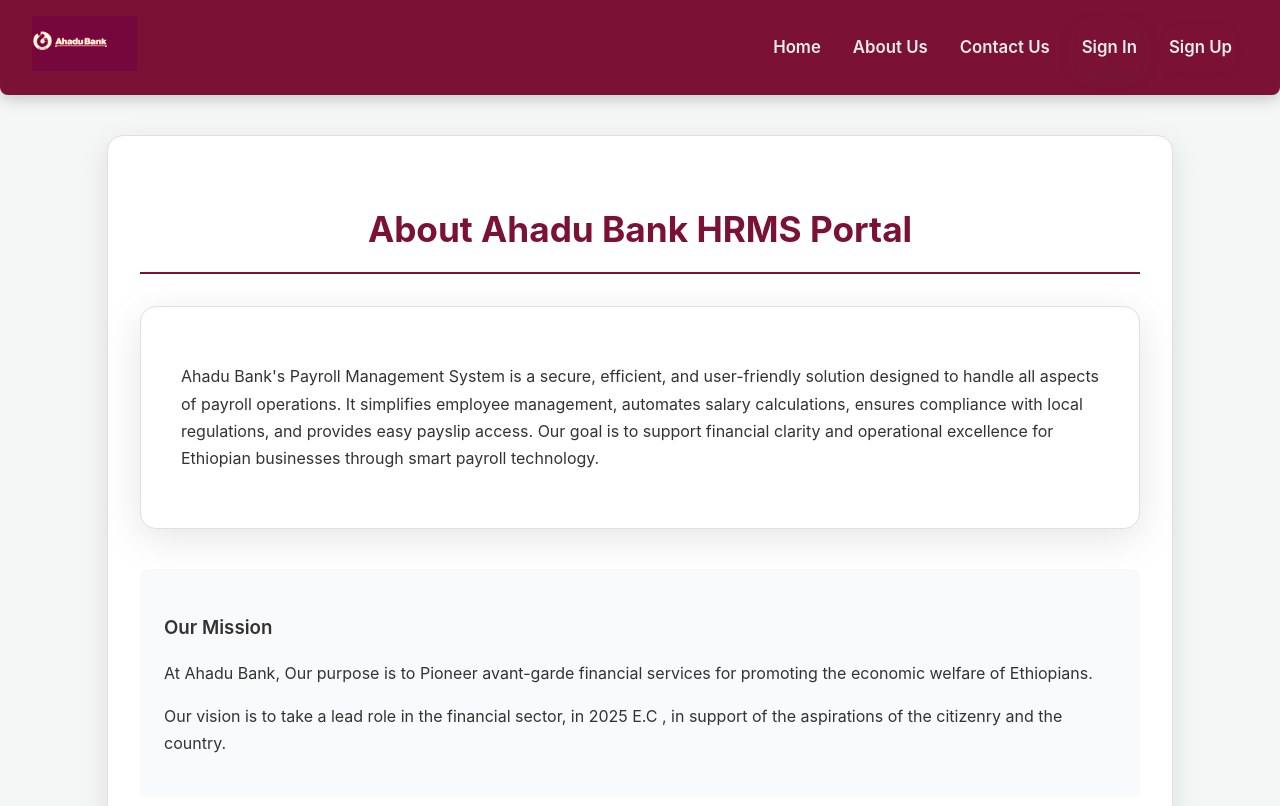
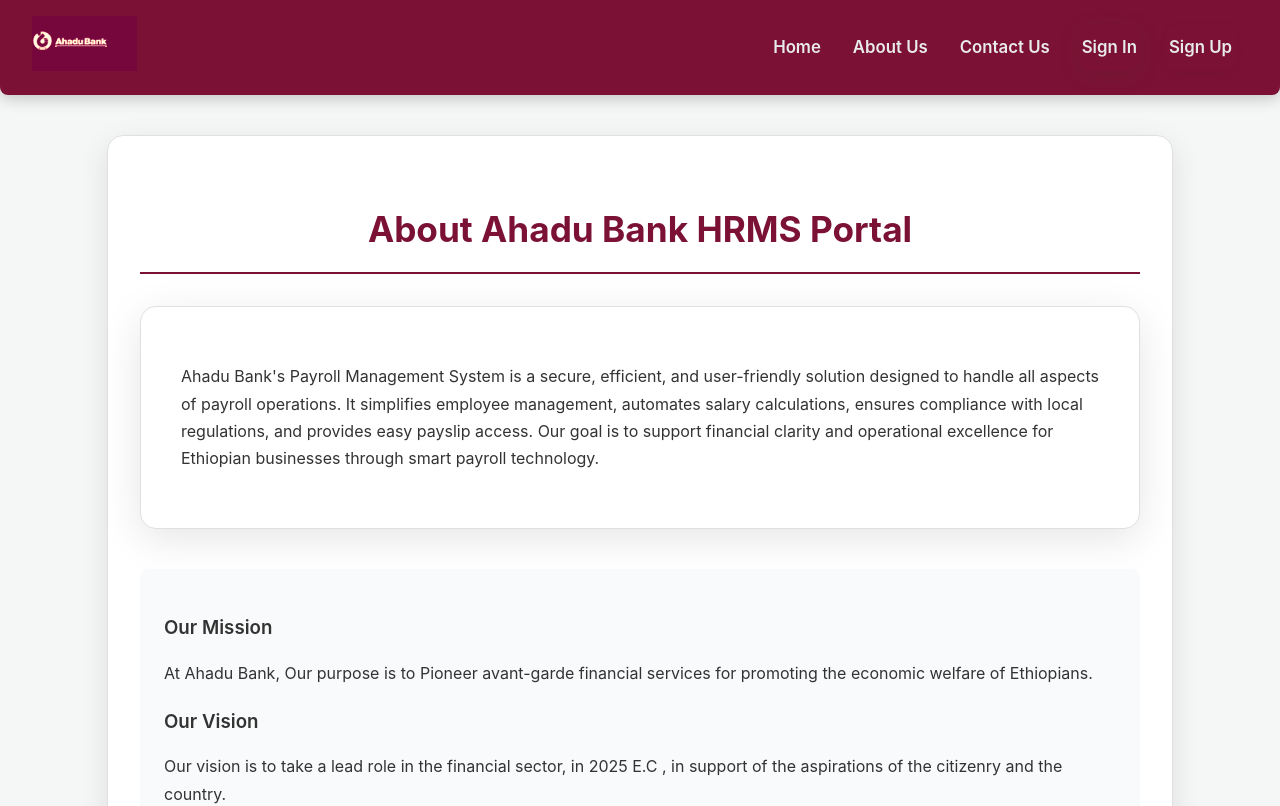
Before and after one commit to Gedefaye01/ahadu-payroll-mgnt-system, a React (Create React App) app in the folder frontend-react/: page /about in a window 1280 px wide. Shown: the top 806 px of the page. Built offline with nearby package versions, Linux system fonts and the light colour scheme.

Commit message:
Fix: correction of About us

```diff
--- a/frontend-react/src/pages/About.js
+++ b/frontend-react/src/pages/About.js
@@ -31,6 +31,7 @@
         <p className="text-gray-700 leading-relaxed mb-4">
           At Ahadu Bank, Our purpose is to Pioneer avant-garde financial services for promoting the economic welfare of Ethiopians.
         </p>
+        <h3 className="text-2xl font-semibold text-gray-700 mb-4">Our Vision</h3>
         <p className="text-gray-700 leading-relaxed">
           Our vision is to take a lead role in the financial sector, in 2025 E.C , in support of the aspirations of the citizenry and the country.
         </p>
```
